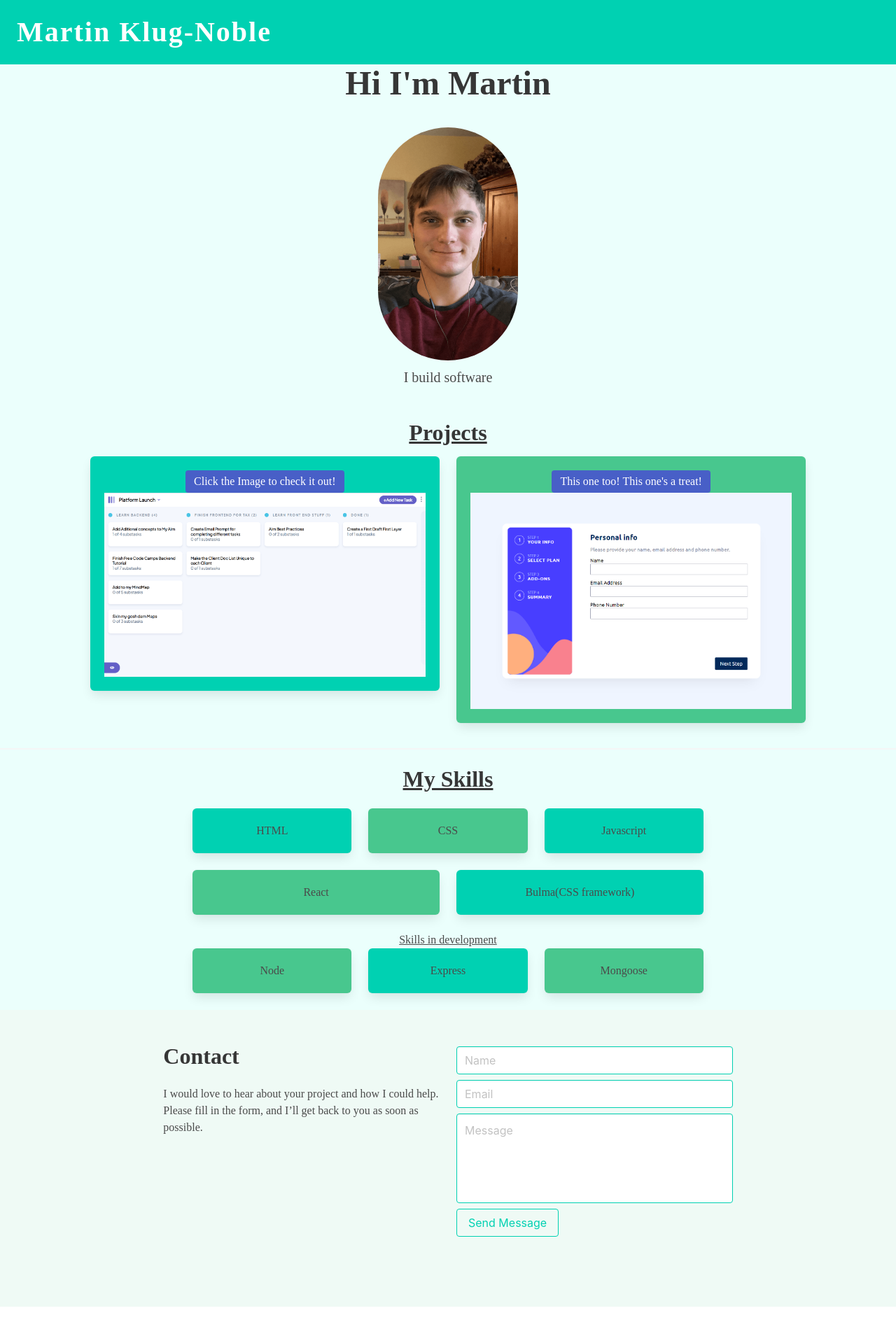
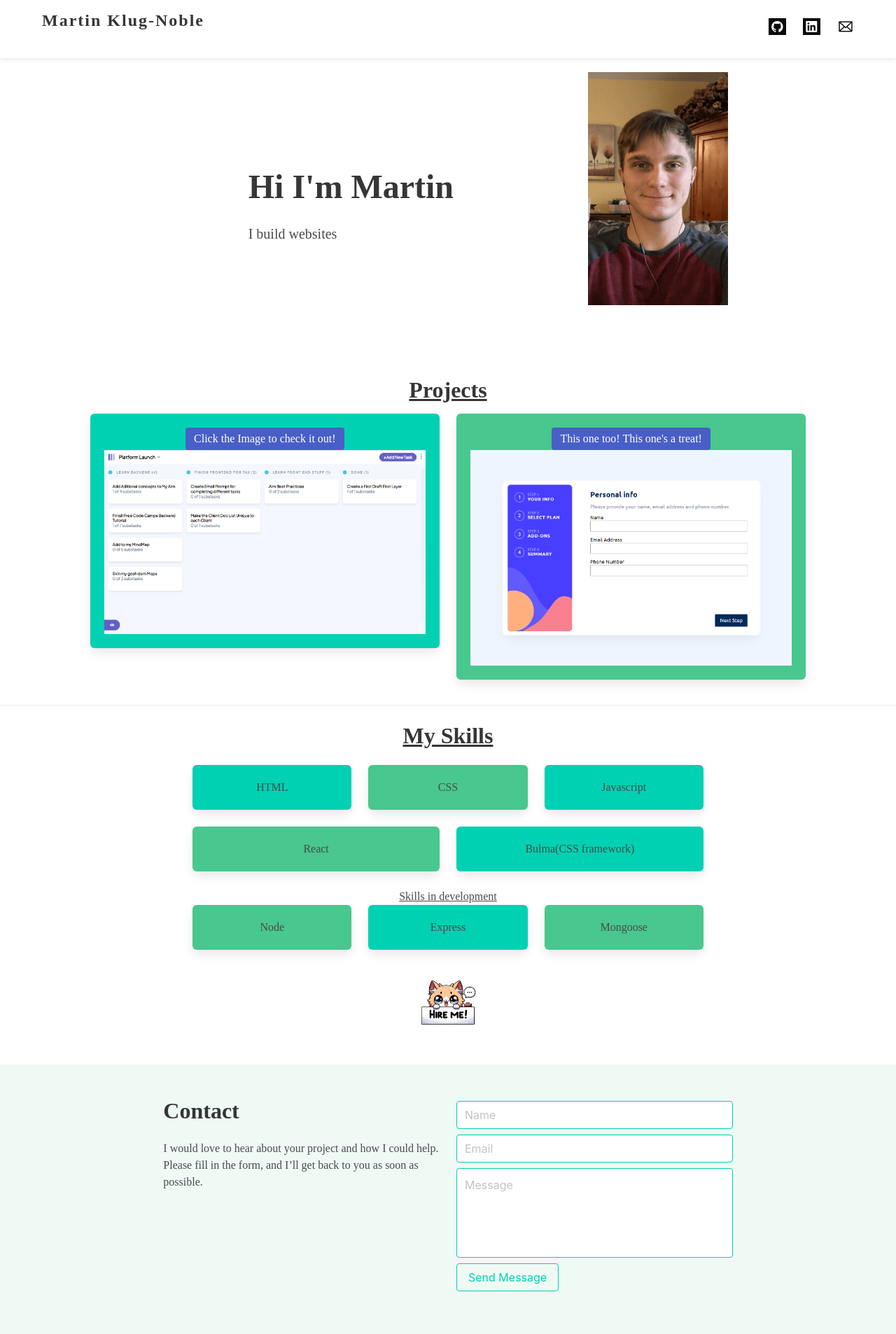
Before and after one commit to IamKlug/Klug-Portfolio, a React (Vite) app: page / in a window 1280 px wide. Shown: the top 1906 px of the page at 70% size. Before the commit the page ends 1867 px from the top, so only its background shows below. Built offline with nearby package versions, Linux system fonts and the light colour scheme; a web font is replaced by a local one.

Commit message:
Styling updates

```diff
--- a/src/App.css
+++ b/src/App.css
@@ -15,3 +15,97 @@
 .letter-spacing-2px{
   letter-spacing: 2px;
 }
+
+.q-navbar{
+  display: flex;
+  width: 100%;
+  padding: 16px 60px;
+  justify-content: space-between;
+  align-items: center;
+  border-radius: var(--radius-sharp, 0px);
+  background: #FFF;
+  box-shadow: 0px 1px 8px 0px rgba(0, 0, 0, 0.12);
+}
+
+
+
+
+/* Bounce animation on hover */
+.bounce:hover {
+  animation: bounce 0.6s ease;
+}
+
+
+@keyframes bounce {
+  0%, 100% {
+    transform: translateY(0);
+  }
+  25% {
+    transform: translateY(-20px);
+  }
+  45% {
+    transform: translateY(0px);
+  }
+  65% {
+    transform: translateY(-10px);
+  }
+  80% {
+    transform: translateY(0px);
+  }
+  90% {
+    transform: translateY(-5px);
+  }
+}
+
+.fade-in-effect {
+  animation: fadeInLeftToRight 1.5s forwards;
+}
+
+@keyframes fadeInLeftToRight {
+  0% {
+    transform: translateX(-30px);
+    opacity: 0;
+  }
+  100% {
+    transform: translateX(0);
+    opacity: 1;
+  }
+}
+
+.rotate-90-ccw {
+  transform: rotate(-90deg);
+}
+
+.transformy-70 {
+  transform: translateY(70px);
+}
+
+.z-10 {
+  z-index: 10;
+}
+
+/* Default styles for viewports above 600px */
+.responsive-div::before {
+  content: "Martin Klug-Noble";
+  display: block;
+}
+
+/* Styles for viewports below 600px */
+@media (max-width: 600px) {
+  .responsive-div::before {
+    content: "MK-N";
+  }
+}
+
+/* Default styles for viewports above 600px */
+.responsive-div::before {
+  content: "Martin Klug-Noble";
+  display: block;
+}
+
+/* Styles for viewports below 600px */
+@media (max-width: 600px) {
+  .responsive-div::before {
+    content: "MK-N";
+  }
+}
--- a/src/App.jsx
+++ b/src/App.jsx
@@ -1,52 +1,124 @@
-import './App.css'
+import "./App.css";
 
 function App() {
+  const scrollDown = () => {
+    window.scrollTo({
+      top: document.documentElement.scrollHeight,
+      behavior: "smooth",
+    });
+  }
 
   return (
     <>
-      <div className='has-background-primary-light'>
-      <nav className="navbar navbar-item has-background-primary" role="navigation" aria-label="main navigation">
-        <div className="navbar-brand">
-          <div className='navbar-item has-text-white title is-2 letter-spacing-2px'>Martin Klug-Noble</div>
+      <div className="">
+        <nav
+          className="navbar q-navbar is-fixed-top"
+          role="navigation"
+          aria-label="main navigation"
+        >
+          <div className="title is-4 letter-spacing-2px fade-in-effect responsive-div"></div>
+          <div className="columns is-mobile fade-in-effect">
+            <a href="https://github.com/IamKlug" className="column is-clickable bounce">
+              <svg
+                className="has-background-black p-1"
+                xmlns="http://www.w3.org/2000/svg"
+                width="25"
+                height="24"
+                viewBox="0 0 25 24"
+                fill="none"
+              >
+                <path
+                  fillRule="evenodd"
+                  clipRule="evenodd"
+                  d="M12.3035 0C5.50583 0 0 5.50583 0 12.3035C0 17.7478 3.52188 22.3463 8.41254 23.9765C9.02771 24.0842 9.2584 23.715 9.2584 23.3921C9.2584 23.0999 9.24302 22.131 9.24302 21.1005C6.15176 21.6696 5.35203 20.347 5.10596 19.6549C4.96755 19.3012 4.36775 18.2092 3.84485 17.917C3.41423 17.6863 2.79905 17.1173 3.82947 17.1019C4.79838 17.0865 5.49045 17.9939 5.72114 18.363C6.82846 20.2239 8.59709 19.701 9.30454 19.3781C9.4122 18.5783 9.73516 18.04 10.0889 17.7325C7.35136 17.4249 4.49079 16.3637 4.49079 11.6576C4.49079 10.3196 4.96755 9.21227 5.7519 8.35102C5.62886 8.04343 5.19824 6.78232 5.87493 5.09058C5.87493 5.09058 6.90535 4.76762 9.2584 6.3517C10.2427 6.07487 11.2885 5.93645 12.3343 5.93645C13.3801 5.93645 14.4259 6.07487 15.4102 6.3517C17.7632 4.75224 18.7936 5.09058 18.7936 5.09058C19.4703 6.78232 19.0397 8.04343 18.9167 8.35102C19.701 9.21227 20.1778 10.3042 20.1778 11.6576C20.1778 16.3791 17.3018 17.4249 14.5643 17.7325C15.0103 18.1169 15.3948 18.8552 15.3948 20.0086C15.3948 21.6542 15.3794 22.9768 15.3794 23.3921C15.3794 23.715 15.6101 24.0995 16.2253 23.9765C18.6676 23.1519 20.79 21.5821 22.2936 19.4882C23.7972 17.3941 24.6063 14.8814 24.6071 12.3035C24.6071 5.50583 19.1012 0 12.3035 0Z"
+                  fill="white"
+                />
+              </svg>
+            </a>
+            <a href="https://www.linkedin.com/in/martin-klug-noble/" className="column is-clickable bounce">
+              <svg
+                className="has-background-black p-1"
+                xmlns="http://www.w3.org/2000/svg"
+                width="25"
+                height="24"
+                viewBox="0 0 25 24"
+                fill="none"
+              >
+                <path
+                  clipRule="evenodd"
+                  d="M5.5513 3.3042C4.41165 3.3042 3.48447 4.23017 3.48447 5.36833C3.48447 6.50724 4.41165 7.4338 5.5513 7.4338C6.68872 7.4338 7.61408 6.50724 7.61408 5.36833C7.61408 4.23017 6.68872 3.3042 5.5513 3.3042ZM3.76655 8.99818V20.4515H7.32916L7.33051 8.99818H3.76655ZM9.56465 8.99713V20.4503L13.1192 20.4517L13.1206 14.7845C13.1206 13.3298 13.3739 11.8429 15.2535 11.8429C17.1044 11.8429 17.1044 13.5976 17.1044 14.879V20.4503L20.6629 20.449V14.1689C20.6629 11.3348 20.1456 8.71224 16.3929 8.71224C14.6304 8.71224 13.4769 9.70851 13.0247 10.5618H12.9747L12.9747 8.99713H9.56465ZM22.4355 24H1.98187C1.00598 24 0.212036 23.223 0.212036 22.268V1.73068C0.212036 0.776376 1.00598 0 1.98187 0H22.4355C23.4151 0 24.212 0.776376 24.212 1.73068V22.268C24.212 23.223 23.4151 24 22.4355 24Z"
+                  fill="white"
+                />
+              </svg>
+            </a>
+            <div onClick={scrollDown} className="column is-clickable bounce">
+              <svg
+                xmlns="http://www.w3.org/2000/svg"
+                width="24"
+                height="24"
+                viewBox="0 0 24 24"
+                fill="none"
+              >
+                <path
+                  d="M21 4.5H3C2.80109 4.5 2.61032 4.57902 2.46967 4.71967C2.32902 4.86032 2.25 5.05109 2.25 5.25V18C2.25 18.3978 2.40804 18.7794 2.68934 19.0607C2.97064 19.342 3.35218 19.5 3.75 19.5H20.25C20.6478 19.5 21.0294 19.342 21.3107 19.0607C21.592 18.7794 21.75 18.3978 21.75 18V5.25C21.75 5.05109 21.671 4.86032 21.5303 4.71967C21.3897 4.57902 21.1989 4.5 21 4.5ZM12 12.4828L4.92844 6H19.0716L12 12.4828ZM9.25406 12L3.75 17.0447V6.95531L9.25406 12ZM10.3641 13.0172L11.4891 14.0531C11.6274 14.1801 11.8084 14.2506 11.9963 14.2506C12.1841 14.2506 12.3651 14.1801 12.5034 14.0531L13.6284 13.0172L19.0659 18H4.92844L10.3641 13.0172ZM14.7459 12L20.25 6.95438V17.0456L14.7459 12Z"
+                  fill="#0F0F0F"
+                />
+              </svg>
+            </div>
           </div>
         </nav>
 
+        <div className="is-flex-tablet is-justify-content-end is-align-items-center py-6 my-6 fade-in-effect">
+          <div className="p-6 m-6">
+          <h1 className="title is-1 has-text-left m-6">Hi I'm Martin</h1>
+          <p className="subtitle has-text-left mx-6">I build websites</p>
+          </div>
+          <div className="img-width25 is-relative mx-6 ">
 
-        <div className='is-flex is-flex-direction-column is-justify-content-center is-align-items-center mb-6'>
-          <h1 className='title is-1 has-text-centered'>Hi I'm Martin</h1>
-          <div className='img-width25 is-relative m-3 '>
-
-          <figure className='image is-3by5'>
-            <img className='is-rounded' src='tiny-headshot.png' />
-
+            <figure className="image is-3by5 ">
+              <img className="" src="tiny-headshot.png" />
             </figure>
           </div>
-            <p className='subtitle has-text-centered'>I build software</p>
+          <div className="p-6 m-6"></div>
         </div>
 
-        <div className='title has-text-centered is-underlined'>
-          Projects
-        </div>
-        <h1 className='subtitle has-text-white'></h1>
-        <div className='columns mx-3'>
-          <div className='column is-offset-1 is-10'>
-            <div className='columns'>
-              <div className='column has-text-centered'>
-                <div className='box has-background-primary'>
-                <div className='is-relative'>
-                    <span className='tag is-link is-medium'>Click the Image to check it out!</span>
-                    <figure className='image'>
-                      <a href='https://klug-task-management-git-master-iamklug.vercel.app/' target='_blank' rel='noreferrer'><img src='tiny-kanban.png' /></a>
+        <div className="title has-text-centered is-underlined">Projects</div>
+        <h1 className="subtitle has-text-white"></h1>
+        <div className="columns mx-3">
+          <div className="column is-offset-1 is-10">
+            <div className="columns">
+              <div className="column has-text-centered">
+                <div className="box has-background-primary">
+                  <div className="is-relative">
+                    <span className="tag is-link is-medium">
+                      Click the Image to check it out!
+                    </span>
+                    <figure className="image">
+                      <a
+                        href="https://klug-task-management-git-master-iamklug.vercel.app/"
+                        target="_blank"
+                        rel="noreferrer"
+                      >
+                        <img src="tiny-kanban.png" />
+                      </a>
                     </figure>
                   </div>
                 </div>
               </div>
-              <div className='column has-text-centered'>
-                <div className='box has-background-success'>
-                <div className='is-relative'>
-                <span className='tag is-link is-medium'>This one too! This one's a treat!</span>
-                    <figure className='image'>
-                      <a href='https://multi-step-form-vercel-iamklug.vercel.app/' target='_blank' rel='noreferrer'><img src='tiny-payment-form.png' /></a>
+              <div className="column has-text-centered">
+                <div className="box has-background-success">
+                  <div className="is-relative">
+                    <span className="tag is-link is-medium">
+                      This one too! This one's a treat!
+                    </span>
+                    <figure className="image">
+                      <a
+                        href="https://multi-step-form-vercel-iamklug.vercel.app/"
+                        target="_blank"
+                        rel="noreferrer"
+                      >
+                        <img src="tiny-payment-form.png" />
+                      </a>
                     </figure>
                   </div>
                 </div>
@@ -56,68 +128,104 @@ function App() {
         </div>
 
         <hr />
-        <div className='title has-text-centered is-underlined'>
-          My Skills
+        <div className="title has-text-centered is-underlined">My Skills</div>
+
+        <div className="columns mx-3">
+          <div className="column is-offset-one-fifth is-three-fifths">
+            <div className="columns">
+              <div className="column has-text-centered">
+                <div className="box box has-background-primary">HTML</div>
               </div>
-
-        <div className='columns mx-3'>
-          <div className='column is-offset-one-fifth is-three-fifths'>
-            <div className='columns'>
-              <div className='column has-text-centered'><div className='box box has-background-primary'>HTML</div></div>
-              <div className='column has-text-centered'><div className='box has-background-success'> CSS</div></div>
-              <div className='column has-text-centered'><div className='box box has-background-primary'>Javascript</div></div>
+              <div className="column has-text-centered">
+                <div className="box has-background-success"> CSS</div>
+              </div>
+              <div className="column has-text-centered">
+                <div className="box box has-background-primary">Javascript</div>
               </div>
             </div>
           </div>
-        <div className='columns mx-3'>
-          <div className='column is-offset-one-fifth is-three-fifths'>
-            <div className='columns'>
-              <div className='column has-text-centered'><div className='box has-background-success'>React</div></div>
-              <div className='column has-text-centered'><div className='box has-background-primary'>Bulma(CSS framework)</div></div>
+        </div>
+        <div className="columns mx-3">
+          <div className="column is-offset-one-fifth is-three-fifths">
+            <div className="columns">
+              <div className="column has-text-centered">
+                <div className="box has-background-success">React</div>
+              </div>
+              <div className="column has-text-centered">
+                <div className="box has-background-primary">
+                  Bulma(CSS framework)
+                </div>
+              </div>
             </div>
           </div>
         </div>
 
-        <div className='has-text-centered is-underlined'>
+        <div className="has-text-centered is-underlined">
           Skills in development
         </div>
 
-        <div className='columns mx-3'>
-          <div className='column is-offset-one-fifth is-three-fifths'>
-            <div className='columns'>
-              <div className='column has-text-centered'><div className='box has-background-success'>Node</div></div>
-              <div className='column has-text-centered'><div className='box box has-background-primary'>Express</div></div>
-              <div className='column has-text-centered'><div className='box has-background-success'>Mongoose</div></div>
+        <div className="columns mx-3">
+          <div className="column is-offset-one-fifth is-three-fifths">
+            <div className="columns">
+              <div className="column has-text-centered">
+                <div className="box has-background-success">Node</div>
+              </div>
+              <div className="column has-text-centered">
+                <div className="box box has-background-primary">Express</div>
+              </div>
+              <div className="column has-text-centered">
+                <div className="box has-background-success">Mongoose</div>
               </div>
             </div>
           </div>
-        <footer className='footer has-background-success-light'>
-        <div className='columns'>
-          <div className='column is-offset-2 is-8'>
-            <div className='columns'>
-              <div className='column'>
-                <h1 className='title'>Contact</h1>
-                <p className=''>I would love to hear about your project and how I could help. Please fill in the form, and I’ll get back to you as soon as possible.</p>
         </div>
-              <div className='column'>
-              <form
-                action="https://formspree.io/f/xaygjejr"
-                method="POST"
-              >
-                <input className='input is-primary my-1' name='name' placeholder='Name'></input>
-                <input className='input is-primary my-1' name='email' placeholder='Email'></input>
-                <textarea className='textarea is-primary has-fixed-size my-1' name='message' placeholder='Message'></textarea>
-                <button className='button is-primary is-outlined my-1'>Send Message</button>
+        <div className="is-flex is-justify-content-center mt-5">
+        <figure className="image is-128x128 bounce is-clickable">
+              <img className="" src="cartoon-kitty.png" />
+            </figure>
+            </div>
+        <footer className="footer has-background-success-light z-10">
+          <div className="columns">
+            <div className="column is-offset-2 is-8">
+              <div className="columns">
+                <div className="column">
+                  <h1 className="title">Contact</h1>
+                  <p className="">
+                    I would love to hear about your project and how I could
+                    help. Please fill in the form, and I’ll get back to you as
+                    soon as possible.
+                  </p>
+                </div>
+                <div className="column">
+                  <form action="https://formspree.io/f/xaygjejr" method="POST">
+                    <input
+                      className="input is-primary my-1"
+                      name="name"
+                      placeholder="Name"
+                    ></input>
+                    <input
+                      className="input is-primary my-1"
+                      name="email"
+                      placeholder="Email"
+                    ></input>
+                    <textarea
+                      className="textarea is-primary has-fixed-size my-1"
+                      name="message"
+                      placeholder="Message"
+                    ></textarea>
+                    <button className="button is-primary is-outlined my-1">
+                      Send Message
+                    </button>
                   </form>
                 </div>
               </div>
             </div>
           </div>
+
         </footer>
-
       </div>
     </>
-  )
+  );
 }
 
-export default App
+export default App;
```
Also changed, not shown: public/cartoon-kitty.png (added). Lines whose indentation alone changed are shown as unchanged.
